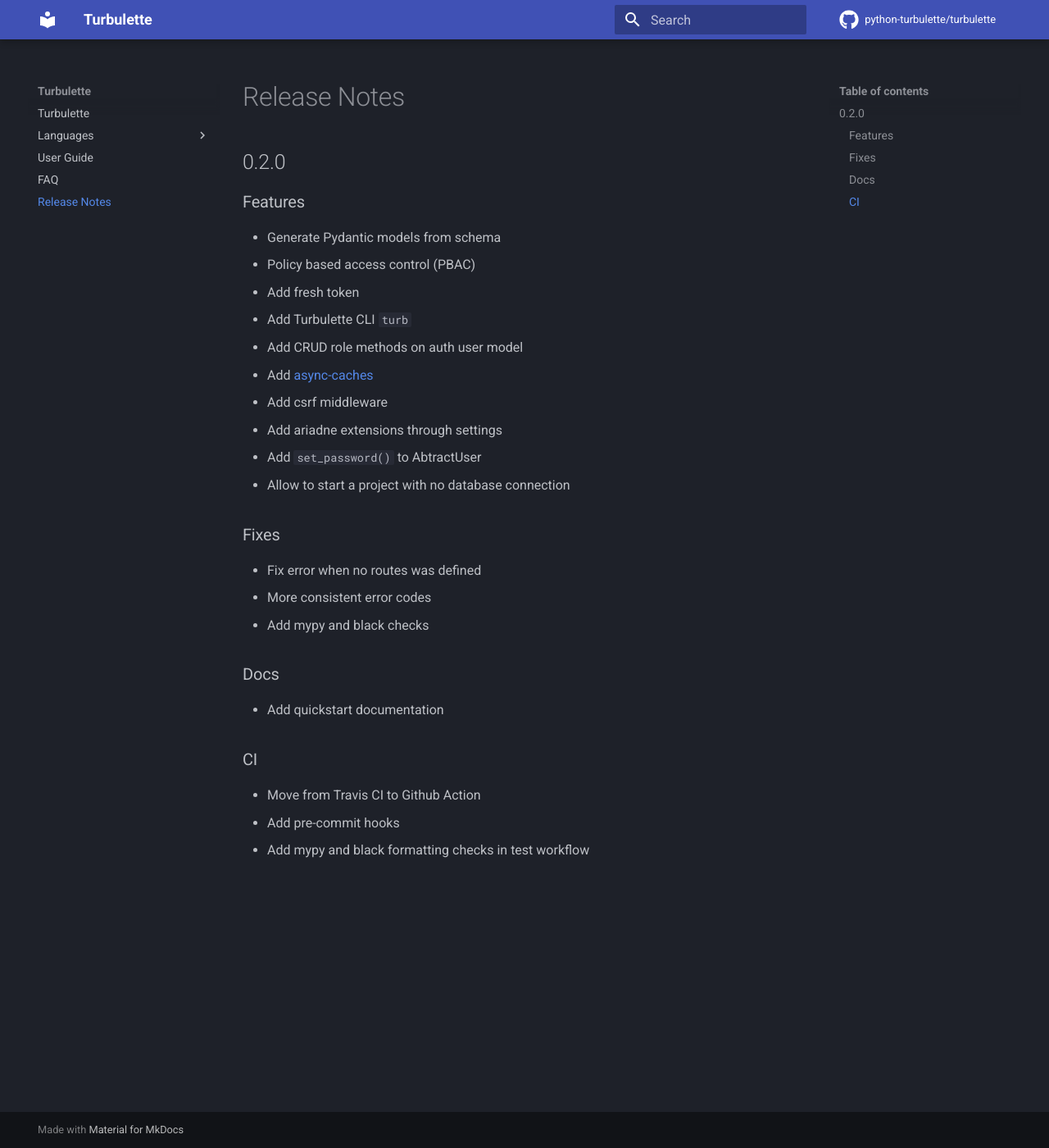
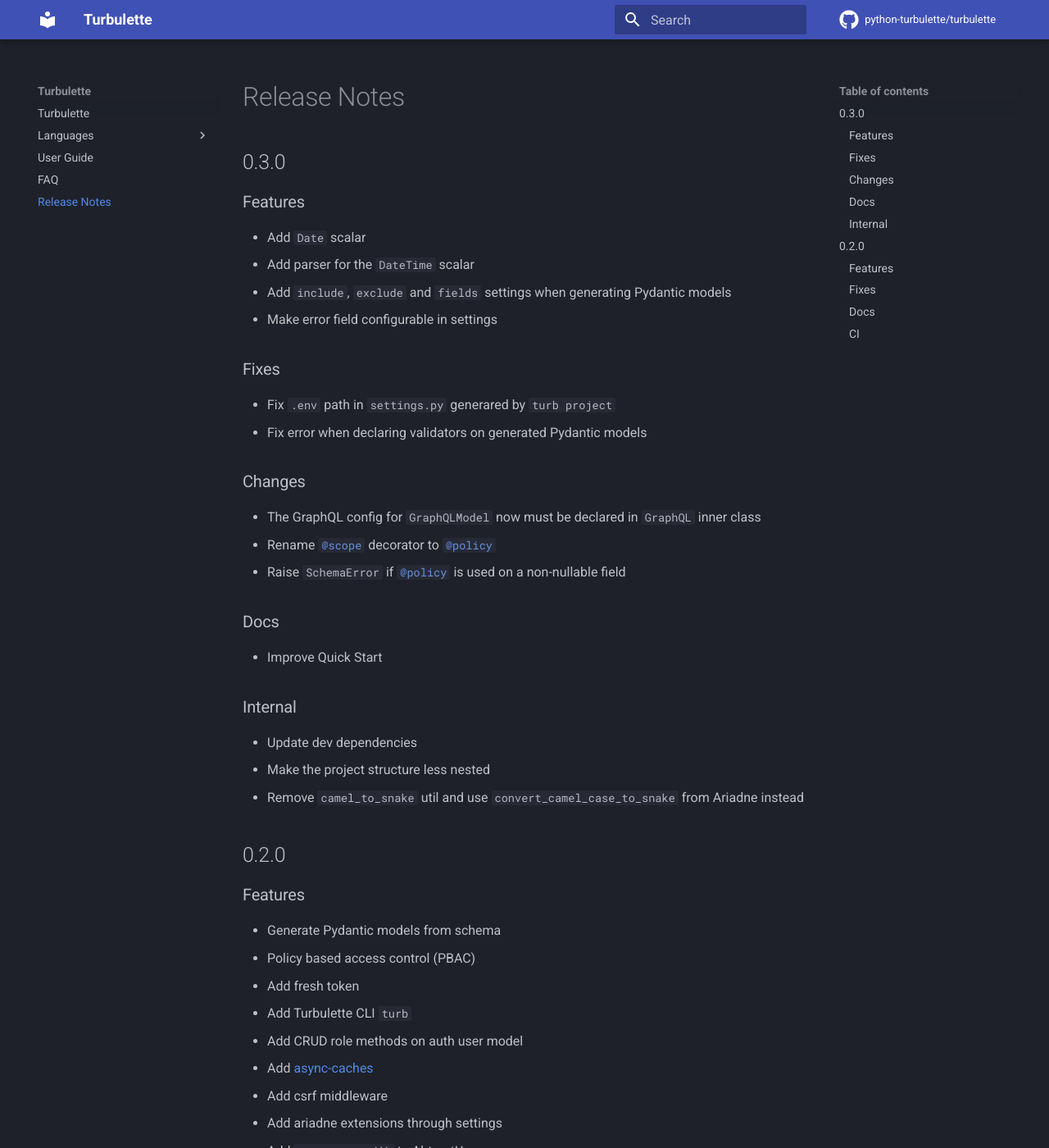
Before and after one commit to turbulette/turbulette, an MkDocs documentation site: the page built from docs/en/docs/changelogs.md, in a window 1280 px wide and 1400 px high. Shown: the whole window at 82% size. Built offline with MkDocs 1.6.1 and Material for MkDocs 9.7.7, drawn with Linux system fonts in a browser that asks for light colours; comment, search, counter and statistics services are not loaded.

Commit message:
🔖 chore(bump) v0.3.0

```diff
--- a/docs/en/docs/changelogs.md
+++ b/docs/en/docs/changelogs.md
@@ -1,3 +1,28 @@
+## 0.3.0
+### Features
+- Add `Date` scalar
+- Add parser for the `DateTime` scalar
+- Add `include`, `exclude` and `fields` settings when generating Pydantic models
+- Make error field configurable in settings
+
+### Fixes
+- Fix `.env` path in `settings.py` generared by `turb project`
+- Fix error when declaring validators on generated Pydantic models
+
+### Changes
+- The GraphQL config for `GraphQLModel` now must be declared in `GraphQL` inner class
+- Rename `#!python @scope` decorator to `#!python @policy`
+- Raise `SchemaError` if `#!python @policy` is used on a non-nullable field
+
+### Docs
+- Improve Quick Start
+
+### Internal
+- Update dev dependencies
+- Make the project structure less nested
+- Remove `camel_to_snake` util and use `convert_camel_case_to_snake` from Ariadne instead
+
+
 ## 0.2.0
 
 ### Features
--- a/pyproject.toml
+++ b/pyproject.toml
@@ -1,6 +1,6 @@
 [tool.poetry]
 name = "turbulette"
-version = "0.2.1"
+version = "0.3.0"
 description = "A batteries-included framework to build high performance, async GraphQL APIs"
 license = "BSD-3-Clause"
 authors = ["Matthieu MN <matthieu.macnab@pm.me>"]
```
